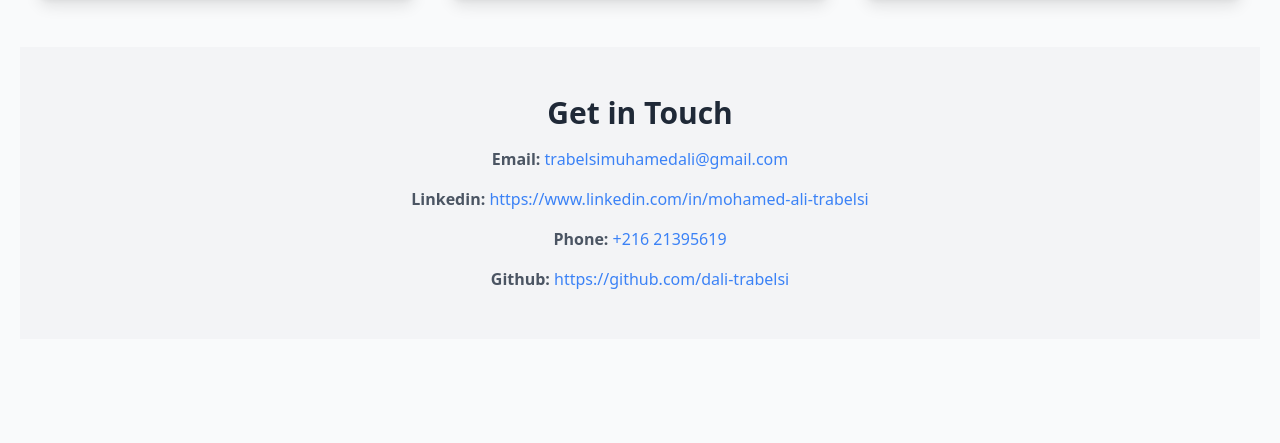
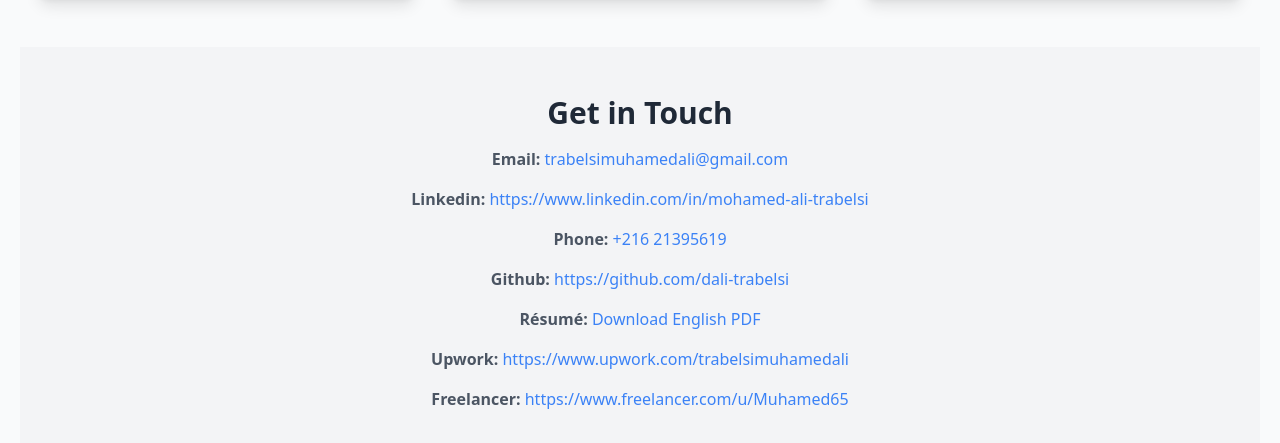
Before and after one commit to dali-trabelsi/portfolio, a website: page public/index.html in a window 1280 px wide. Shown: the part 3963-4406 px from the top of the page. Before the commit the page ends 4322 px from the top, so only its background shows below. Drawn offline with nearby package versions, Linux system fonts and the light colour scheme.

Commit message:
Add multilingual résumé links and freelance profiles to footer

```diff
--- a/public/index.html
+++ b/public/index.html
@@ -148,7 +148,7 @@
                 gap: 0.85rem;
             }
 
-            .project-footer > div {
+            .project-footer>div {
                 width: 100%;
                 display: flex;
                 flex-wrap: wrap;
@@ -1032,6 +1032,34 @@
                     https://github.com/dali-trabelsi
                 </a>
             </p>
+
+            <p class="text-gray-600 mt-4">
+                <span class="font-bold">
+                    <span data-lang="en">Résumé:</span>
+                    <span data-lang="fr" class="hidden">CV:</span>
+                </span>
+                <a data-lang="en" href="/cv/Mohamed%20Ali%20Trabelsi%20(EN).pdf" target="_blank" class="text-blue-500">
+                    Download English PDF
+                </a>
+                <a data-lang="fr" class="text-blue-500 hidden" href="/cv/Mohamed%20Ali%20Trabelsi%20(FR).pdf"
+                    target="_blank">
+                    Télécharger le PDF français
+                </a>
+            </p>
+
+            <p class="text-gray-600 mt-4">
+                <span class="font-bold">Upwork:</span>
+                <a href="https://www.upwork.com/freelancers/~017d363cc7e8f6efa1" target="_blank" class="text-blue-500">
+                    https://www.upwork.com/trabelsimuhamedali
+                </a>
+            </p>
+
+            <p class="text-gray-600 mt-4">
+                <span class="font-bold">Freelancer:</span>
+                <a href="https://www.freelancer.com/u/Muhamed65" target="_blank" class="text-blue-500">
+                    https://www.freelancer.com/u/Muhamed65
+                </a>
+            </p>
         </div>
     </footer>
 
```
